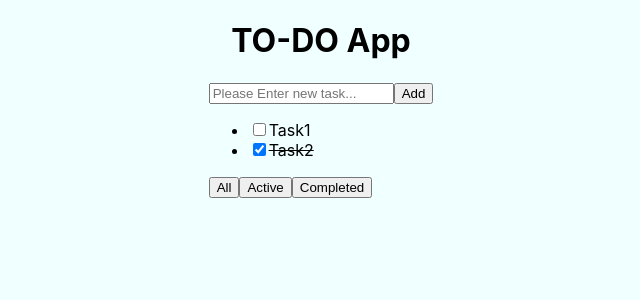
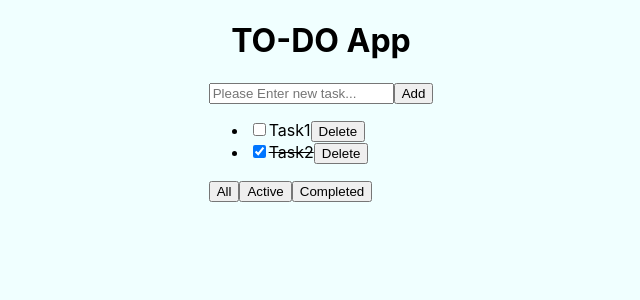
Before and after one commit to Nitya-chaurasia/To-do-React-, a React (Create React App) app: page / in a window 1280 px wide. Shown: the top 300 px of the page, without its empty margins (319-959 px from the left). Built offline with nearby package versions, Linux system fonts and the light colour scheme.

Commit message:
Added delete button for each task

```diff
--- a/src/App.js
+++ b/src/App.js
@@ -35,6 +35,14 @@ function App() {
     if (fltr === "completed") return task.done;
     return true;
   });
+
+    const deleteTask = (id) => {
+    const updatedTasks = tasks.filter((task) => task.id !== id);
+    setTasks(updatedTasks);
+  };
+
+
+
   return (
     <div>
       <h1 className="tittle">TO-DO App</h1>
@@ -65,6 +73,9 @@ function App() {
               style={{ textDecoration: task.done ? "line-through" : "none" }}>
               {task.text}
             </span>
+             <button onClick={() => deleteTask(task.id)}>Delete</button>
+
+
           </li>
         ))}
       </ul>
```
